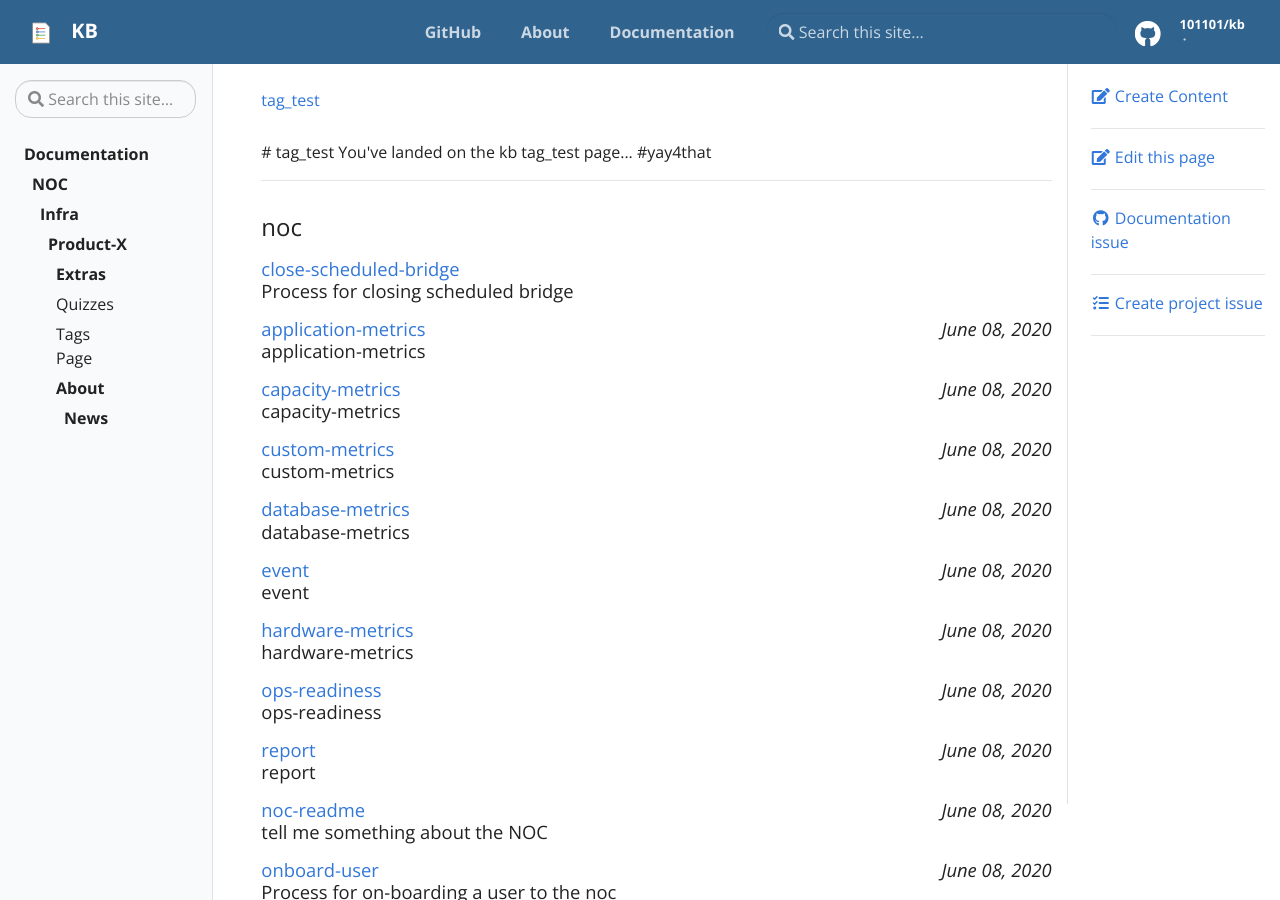
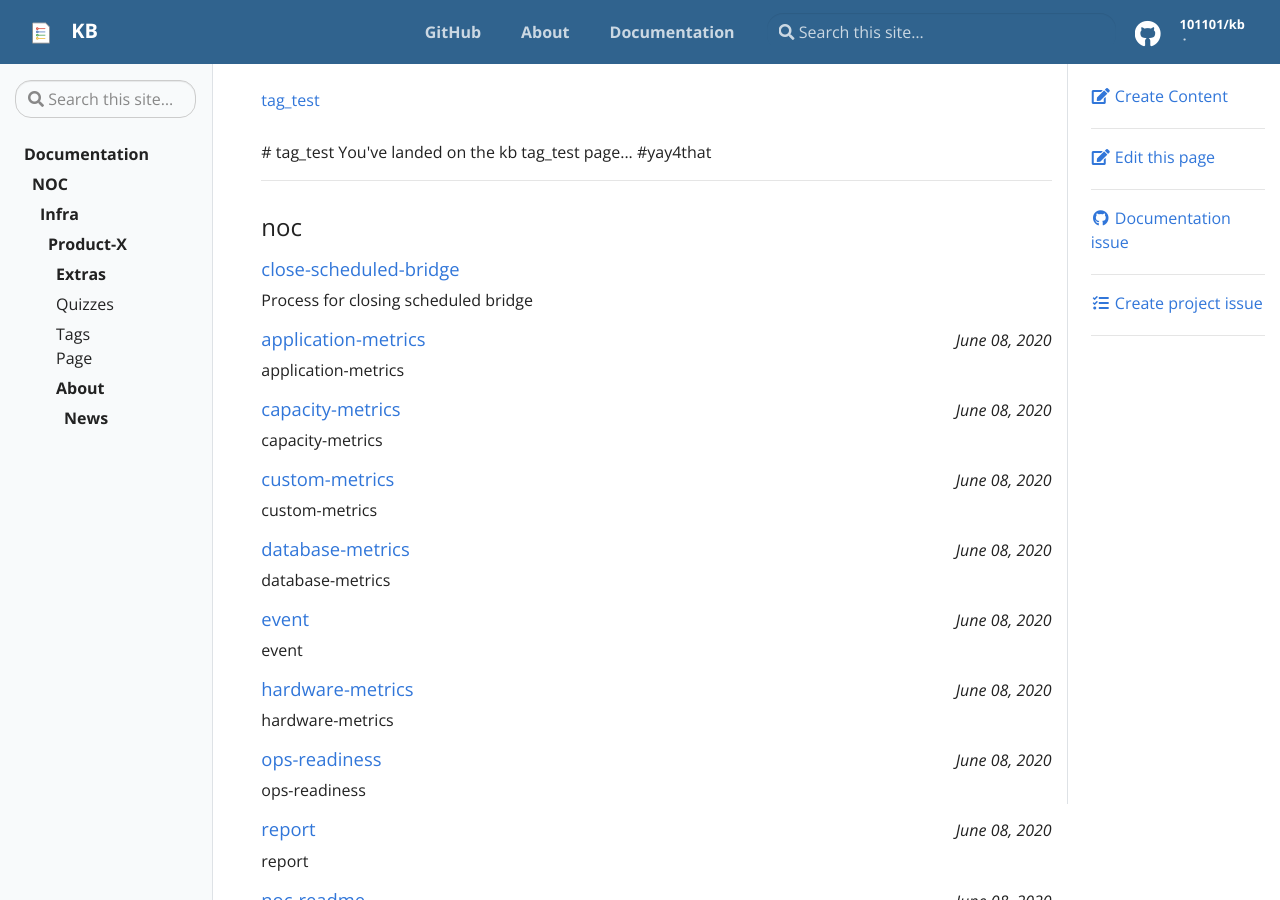
Before and after one commit to 101101/kb, a Jekyll site: the page built from pages/tag_test.html, in a window 1280 px wide and 900 px high. Built offline with Jekyll 4.4.1, drawn with Linux system fonts in a browser that asks for light colours.

```diff
--- a/pages/tag_test.html
+++ b/pages/tag_test.html
@@ -35,7 +35,7 @@ You've landed on the {{ site.title }} tag_test page... #yay4that
     {% for doc in site.docs %}
       {% if doc.tags contains tag %}
         <div class="tag-entry">
-          <h5><a href="{{- site.baseurl -}}{{- doc.url -}}">{{ doc.title }}</a></h>
+          <h5><a href="{{- site.baseurl -}}{{- doc.url -}}">{{ doc.title }}</a></h5>
           <p>{{ doc.description }}</p>
           <time style="font-style:italic; float:right" datetime="{{- doc.date | date_to_xmlschema -}}">
           {{- doc.date | date: "%B %d, %Y" -}}</time>
```
